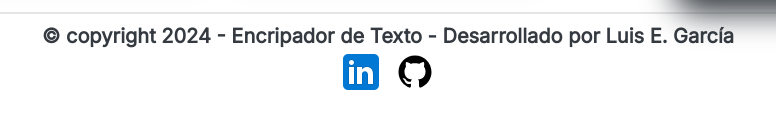
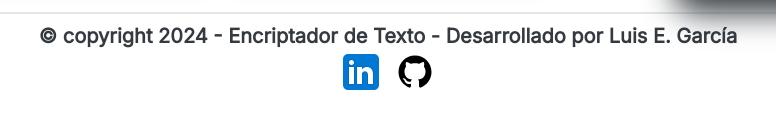
Before and after one commit to legarcia1993/Encriptador-de-texto, a plain HTML site: page index.html in a window 1280 px wide. Shown: the part 623-752 px from the top of the page, 252-1028 px from the left. Drawn offline with Linux system fonts and the light colour scheme.

Commit message:
Mofificación del pie de pagina

```diff
--- a/index.html
+++ b/index.html
@@ -42,7 +42,7 @@
     </main>
     <!--Pie de página-->
     <footer>
-        <p class="copyright">&copy; copyright 2024 - Encripador de Texto - Desarrollado por Luis E. García</p>
+        <p class="copyright">&copy; copyright 2024 - Encriptador de Texto - Desarrollado por Luis E. García</p>
         <a href="https://www.linkedin.com/in/luise-garcía" target="_blank" rel="noopener noreferrer">
             <img class="linkedin" src="./imagenes/linkedin.svg" alt="LinkedIn de Luis E. García">
         </a>
```
